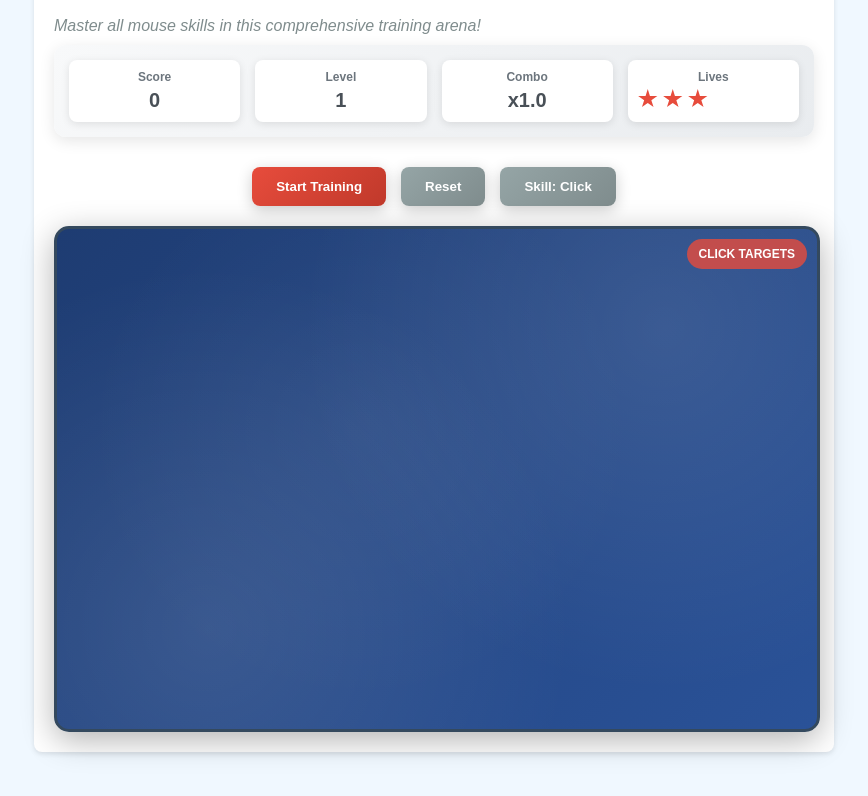
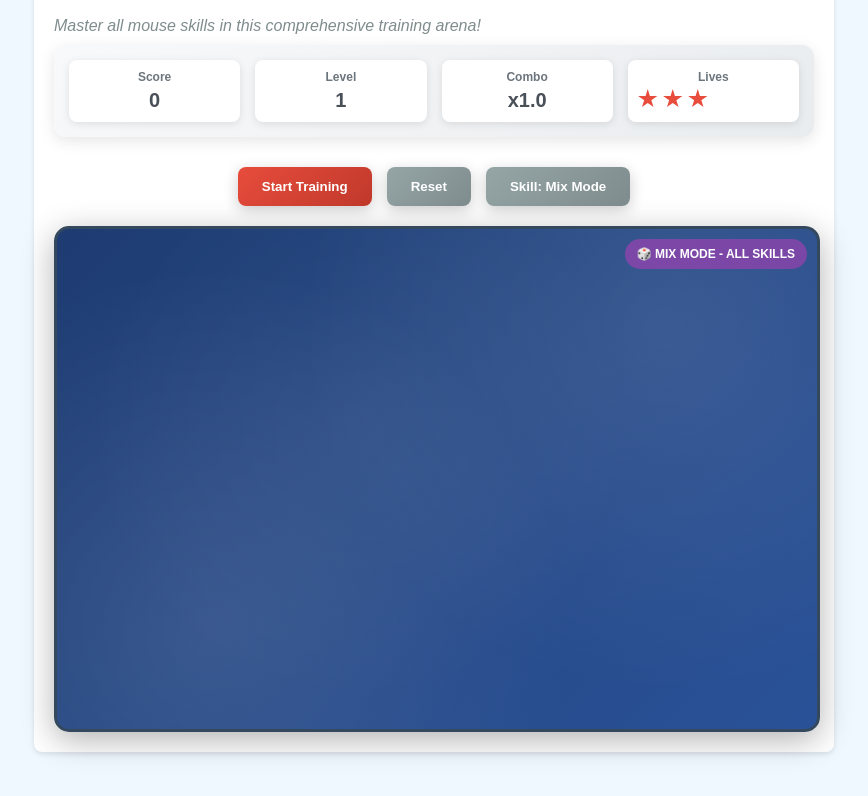
Before and after one commit to scratchmasterj21/mousepractice, a plain HTML site: page index.html in a window 1280 px wide. Shown: the part 3531-4327 px from the top of the page, without its empty margins (206-1074 px from the left). Drawn offline with Linux system fonts and the light colour scheme.

Commit message:
mixmodedefault

```diff
--- a/index.html
+++ b/index.html
@@ -2427,7 +2427,7 @@ let arenaScore = 0;
 let arenaLevel = 1;
 let arenaTimer = 0;
 let gameActive = false;
-let currentSkill = 'click';
+let currentSkill = 'mix';
 let targetsHit = 0;
 let totalTargets = 0;
 let comboMultiplier = 1;
@@ -2489,13 +2489,13 @@ controlsContainer.className = 'arena-controls';
 controlsContainer.innerHTML = `
     <button class="arena-btn primary" id="start-arena">Start Training</button>
     <button class="arena-btn secondary" id="reset-arena">Reset</button>
-    <button class="arena-btn secondary" id="skill-selector">Skill: Click</button>
+    <button class="arena-btn secondary" id="skill-selector">Skill: Mix Mode</button>
 `;
 
 // Create skill indicator
 const skillIndicator = document.createElement('div');
-skillIndicator.className = 'skill-indicator click';
-skillIndicator.textContent = 'CLICK TARGETS';
+skillIndicator.className = 'skill-indicator mix';
+skillIndicator.textContent = '🎲 MIX MODE - ALL SKILLS';
 arenaContainer.appendChild(skillIndicator);
 
 // Append to main container
@@ -2524,7 +2524,7 @@ const skillTypes = {
     mix: { name: 'Mix Mode', color: '#8e44ad', emoji: '🎲' }
 };
 
-let currentSkillIndex = 0;
+let currentSkillIndex = 6; // Set to mix mode (index 6)
 const skillKeys = Object.keys(skillTypes);
 
 // Function to create different types of targets
```
